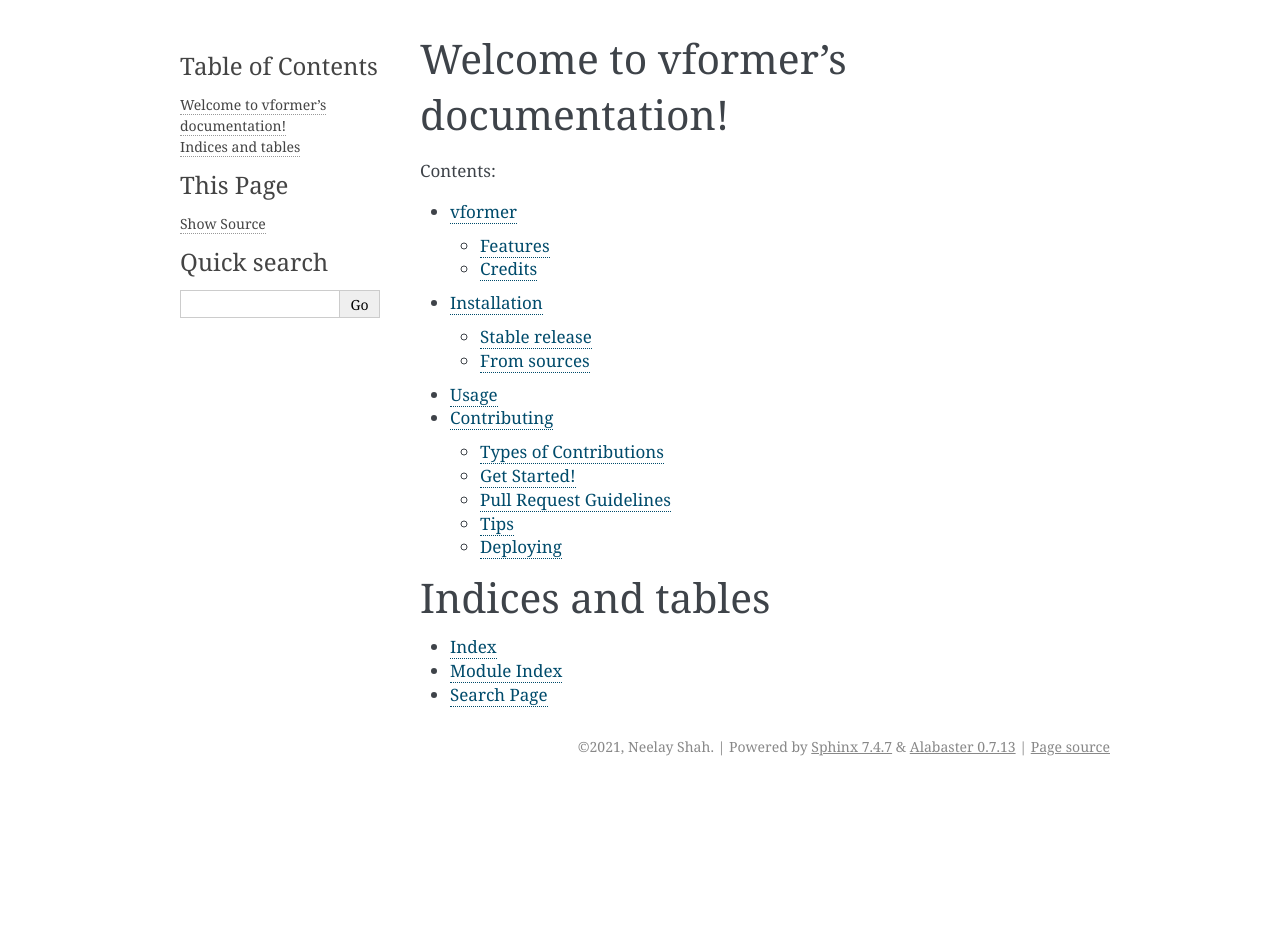
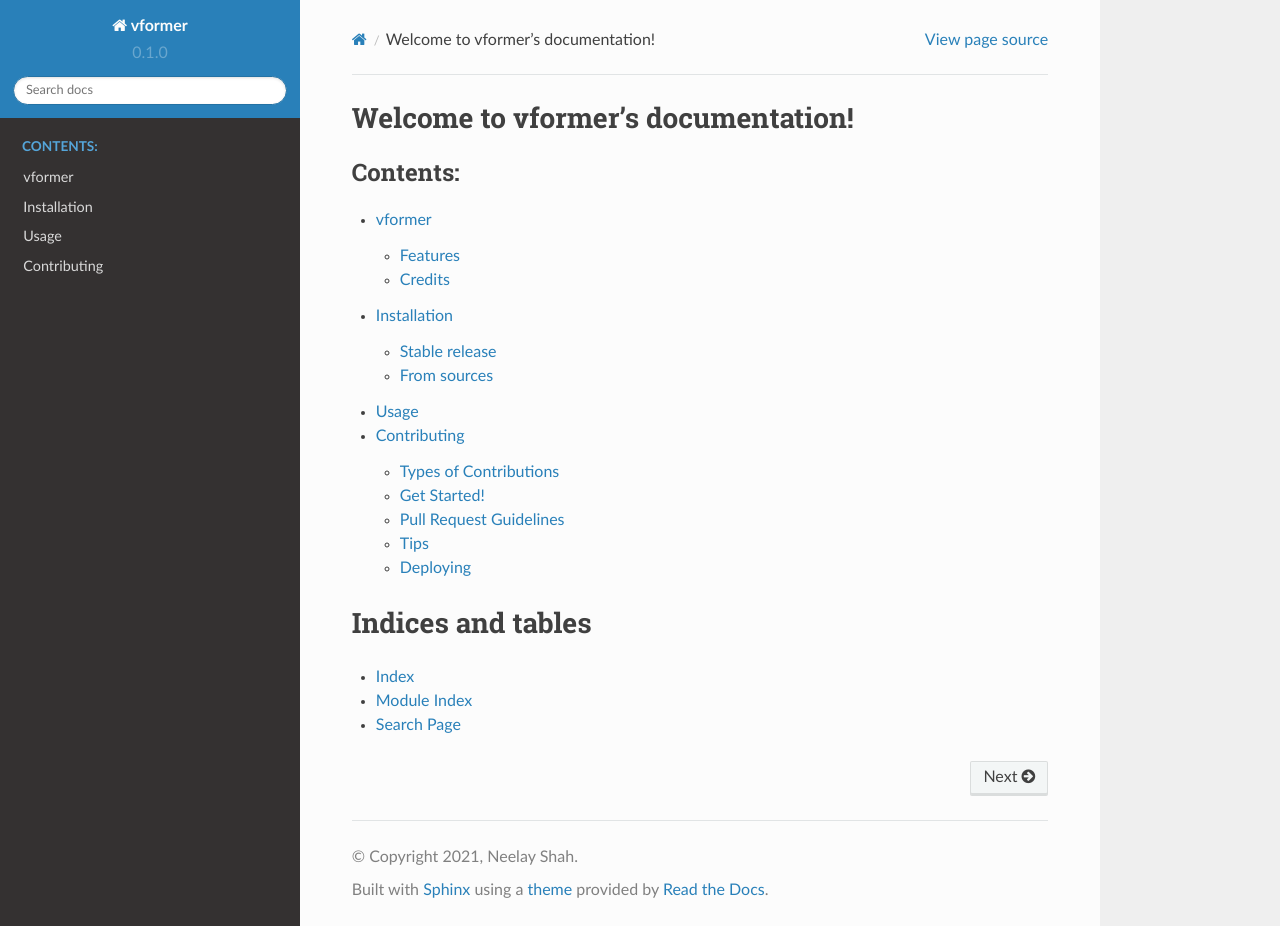
Before and after one commit to SforAiDl/vformer, a Sphinx documentation site: the page built from docs/index.rst, in a window 1280 px wide and 926 px high. Built offline with Sphinx 7.4.7 and the Read the Docs theme 2.0.0, drawn with Linux system fonts in a browser that asks for light colours; pages that are not in the unit, such as notebooks, are missing from menus.

Commit message:
Changes Sphinx theme and configures Napoleon (#31)
* Changed Sphinx theme and configured Napoleon

* Formatting

```diff
--- a/docs/conf.py
+++ b/docs/conf.py
@@ -32,7 +32,13 @@
 
 # Add any Sphinx extension module names here, as strings. They can be
 # extensions coming with Sphinx (named 'sphinx.ext.*') or your custom ones.
-extensions = ["sphinx.ext.autodoc", "sphinx.ext.viewcode"]
+extensions = [
+    "sphinx.ext.coverage",
+    "sphinx.ext.napoleon",
+    "sphinx_rtd_theme",
+    "sphinx.ext.autodoc",
+    "sphinx.ext.viewcode",
+]
 
 # Add any paths that contain templates here, relative to this directory.
 templates_path = ["_templates"]
@@ -84,7 +90,8 @@
 # The theme to use for HTML and HTML Help pages.  See the documentation for
 # a list of builtin themes.
 #
-html_theme = "alabaster"
+html_theme = "sphinx_rtd_theme"
+# html_logo = "assets/logo.png"
 
 # Theme options are theme-specific and customize the look and feel of a
 # theme further.  For a list of options available for each theme, see the
@@ -152,3 +159,6 @@
         "Miscellaneous",
     ),
 ]
+
+napoleon_google_docstring = False
+napoleon_numpy_docstring = True
```
